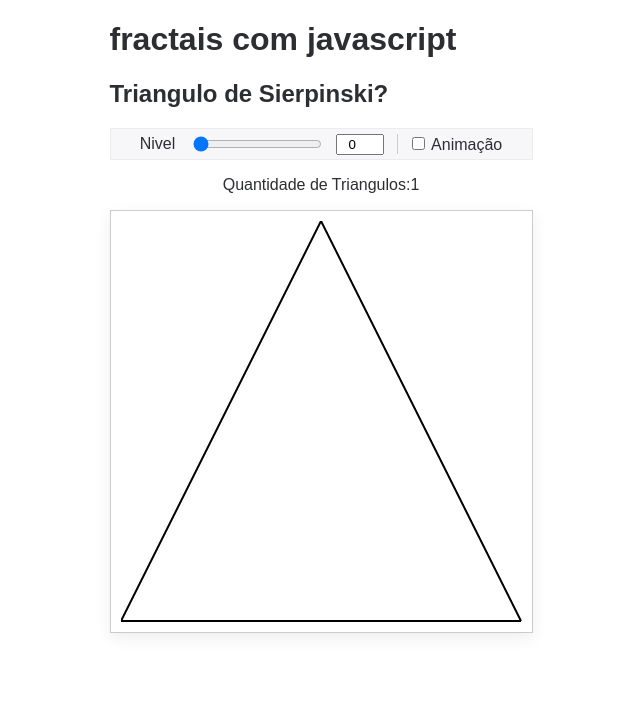
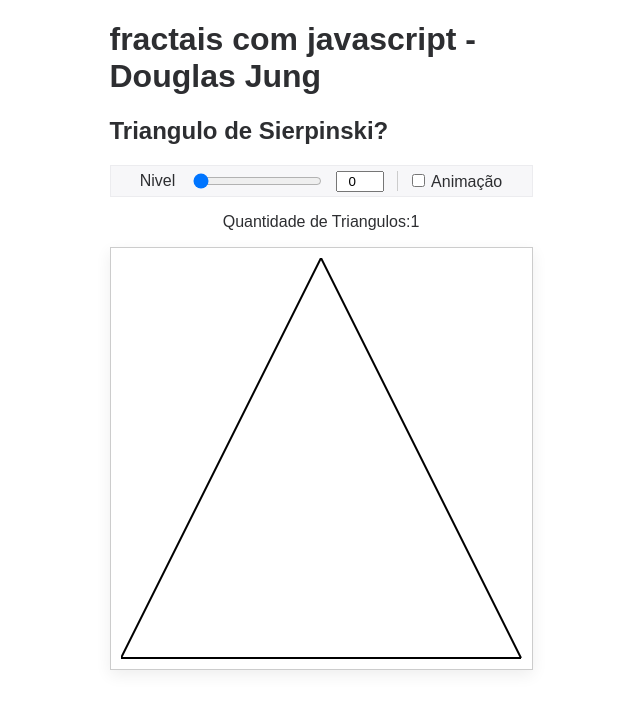
Before and after one commit to DouglasJSL/Triangulo_de_Sierpinski, a plain HTML site: page index.html in a window 1280 px wide. Shown: the whole page, without its empty margins (319-959 px from the left). Drawn offline with Linux system fonts and the light colour scheme.

Commit message:
Update index.html

```diff
--- a/index.html
+++ b/index.html
@@ -9,7 +9,7 @@
 </head>
 <body>
     <div class="contenido">
-        <h1>fractais com javascript</h1>
+        <h1>fractais com javascript - Douglas Jung</h1>
         <h2>Triangulo de Sierpinski?</h2>
         <div class="controles">
             <label for="niveles">Nivel</label>
```
